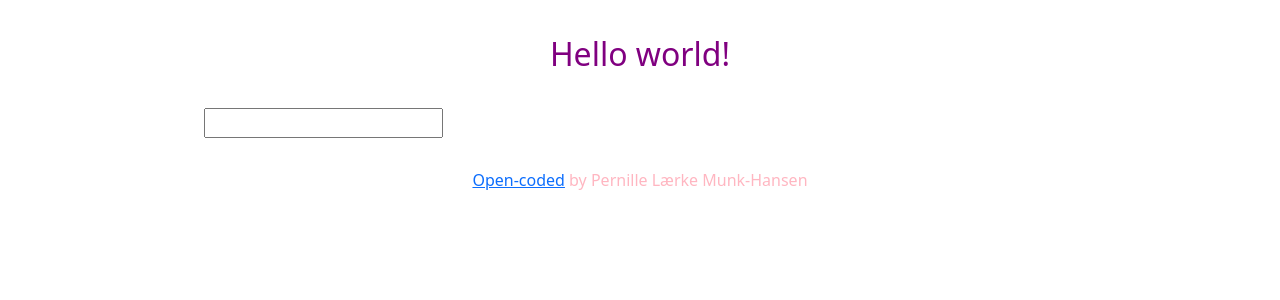
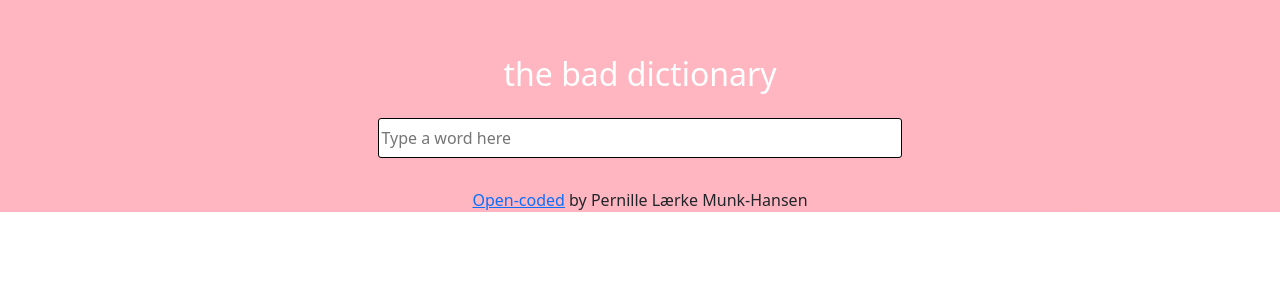
Before and after one commit to plaerke/react-dictionary, a React (Create React App) app: page / in a window 1280 px wide. Shown: the top 300 px of the page. Built offline with nearby package versions, Linux system fonts and the light colour scheme.

Commit message:
Tweaked css

```diff
--- a/src/App.css
+++ b/src/App.css
@@ -1,14 +1,19 @@
-.hello-world {
+.Title {
   text-align: center;
-  margin: 30px;
-  color: purple;
-  font-weight: 500;
+  padding: 50px 0 20px;
+  color: white;
+  font-weight: 200;
   font-size: xx-large;
+}
+
+.App {
+  background-color: lightpink;
 }
 
 .container {
   width: 70%;
-  color: lightpink;
+  background-color: lightpink;
+  border-radius: 7px;
 }
 
 footer {
@@ -19,3 +24,19 @@ footer {
 .Meaning h4 {
   font-weight: 900;
 }
+
+input {
+  display: block;
+  margin: 0 auto;
+  width: 60%;
+  height: 40px;
+  border: 1px solid;
+  border-radius: 3px;
+}
+
+section {
+  background-color: white;
+  border-radius: 7px;
+  padding: 15px;
+  margin: 20px 0 20px 0;
+}
--- a/src/App.js
+++ b/src/App.js
@@ -6,7 +6,7 @@ function App() {
     <div className="App">
       <div className="container">
         <header className="App-header">
-          <div className="hello-world">Hello world!</div>
+          <div className="Title">the bad dictionary</div>
         </header>
         <Dictionary />
         <footer className="App-footer">
--- a/src/Dictionary.css
+++ b/src/Dictionary.css
@@ -0,0 +1,3 @@
+.Dictionary section {
+  background-color: rgb(255, 255, 255);
+}
--- a/src/Dictionary.js
+++ b/src/Dictionary.js
@@ -26,7 +26,11 @@ export default function Dictionary() {
   return (
     <div className="Dictionary">
       <form onSubmit={search}>
-        <input type="search" onChange={handleWordChange} />
+        <input
+          type="search"
+          placeholder="Type a word here"
+          onChange={handleWordChange}
+        />
       </form>
       <Results data={wordData} />
     </div>
--- a/src/Meaning.js
+++ b/src/Meaning.js
@@ -2,8 +2,6 @@ import React from "react";
 import Synonyms from "./Synonyms.js";
 
 export default function Meaning(props) {
-  console.log(props.meaning);
-
   return (
     <div className="Meaning">
       <h4>{props.meaning.partOfSpeech}</h4>
--- a/src/Phonetic.js
+++ b/src/Phonetic.js
@@ -1,8 +1,6 @@
 import React from "react";
 
 export default function Phonetic(props) {
-  console.log(props.phonetic);
-
   return (
     <div className="Phonetic">
       {props.phonetic.text}
--- a/src/Results.js
+++ b/src/Results.js
@@ -7,6 +7,7 @@ export default function Results(props) {
   if (props.data) {
     return (
       <div className="Results">
+        <section className="word-result">
           <h2>{props.data.word}</h2>
           {props.data.phonetics.map(function (phonetic, index) {
             return (
@@ -15,11 +16,12 @@ export default function Results(props) {
               </div>
             );
           })}
+        </section>
         {props.data.meanings.map(function (meaning, index) {
           return (
-            <div key={index}>
+            <section key={index}>
               <Meaning meaning={meaning} />
-            </div>
+            </section>
           );
         })}
       </div>
--- a/src/Synonyms.js
+++ b/src/Synonyms.js
@@ -3,11 +3,14 @@ import React from "react";
 export default function Synonyms(props) {
   if (props.synonyms) {
     return (
-      <ul className="Synonyms">
-        {props.synonyms.map(function (synonym, index) {
-          return <li key={index}>{synonym}</li>;
-        })}
-      </ul>
+      <div>
+        <strong>Synonyms</strong>
+        <ul className="Synonyms">
+          {props.synonyms.map(function (synonym, index) {
+            return <li key={index}>{synonym}</li>;
+          })}
+        </ul>
+      </div>
     );
   } else {
     return null;
```
Lines whose indentation alone changed are shown as unchanged.
